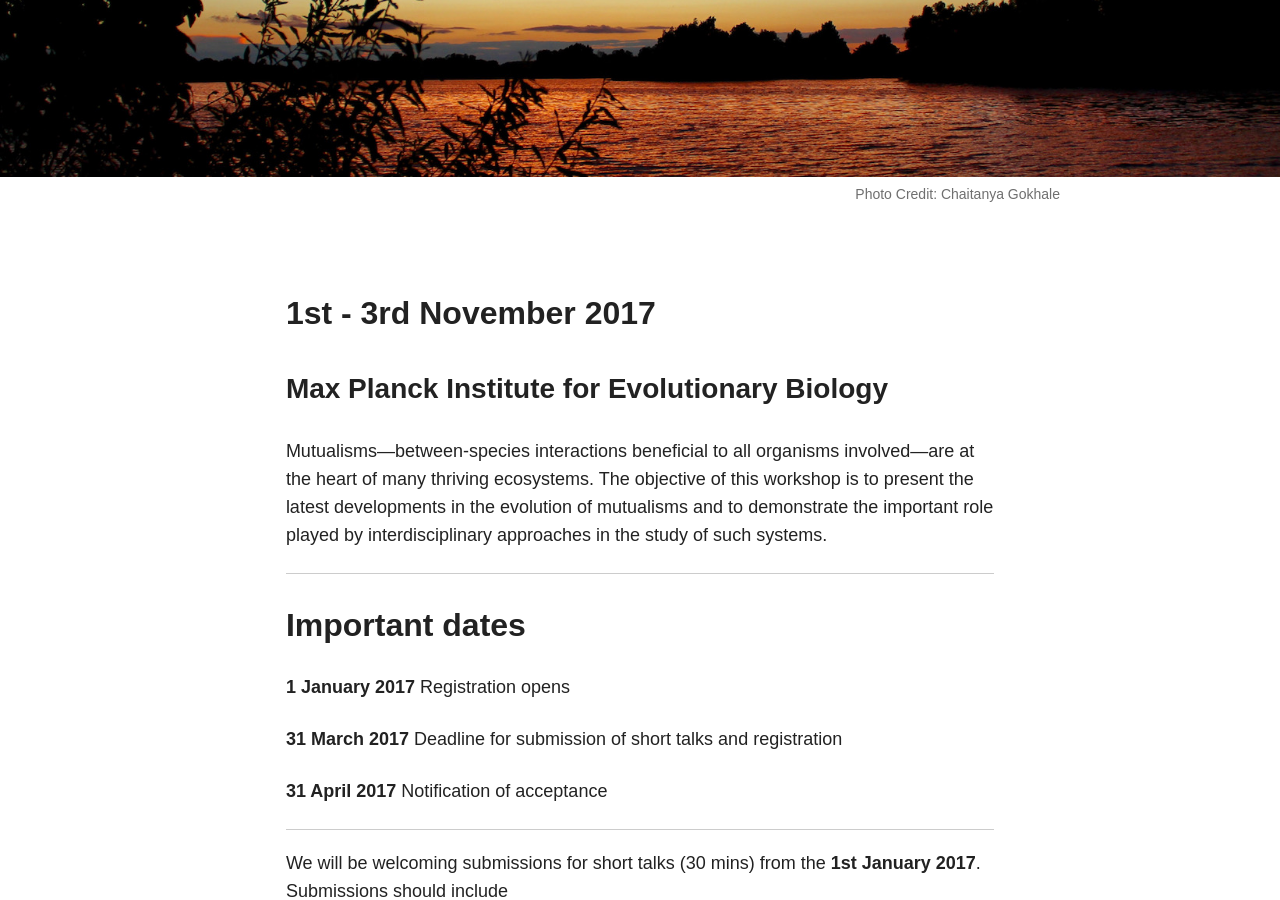
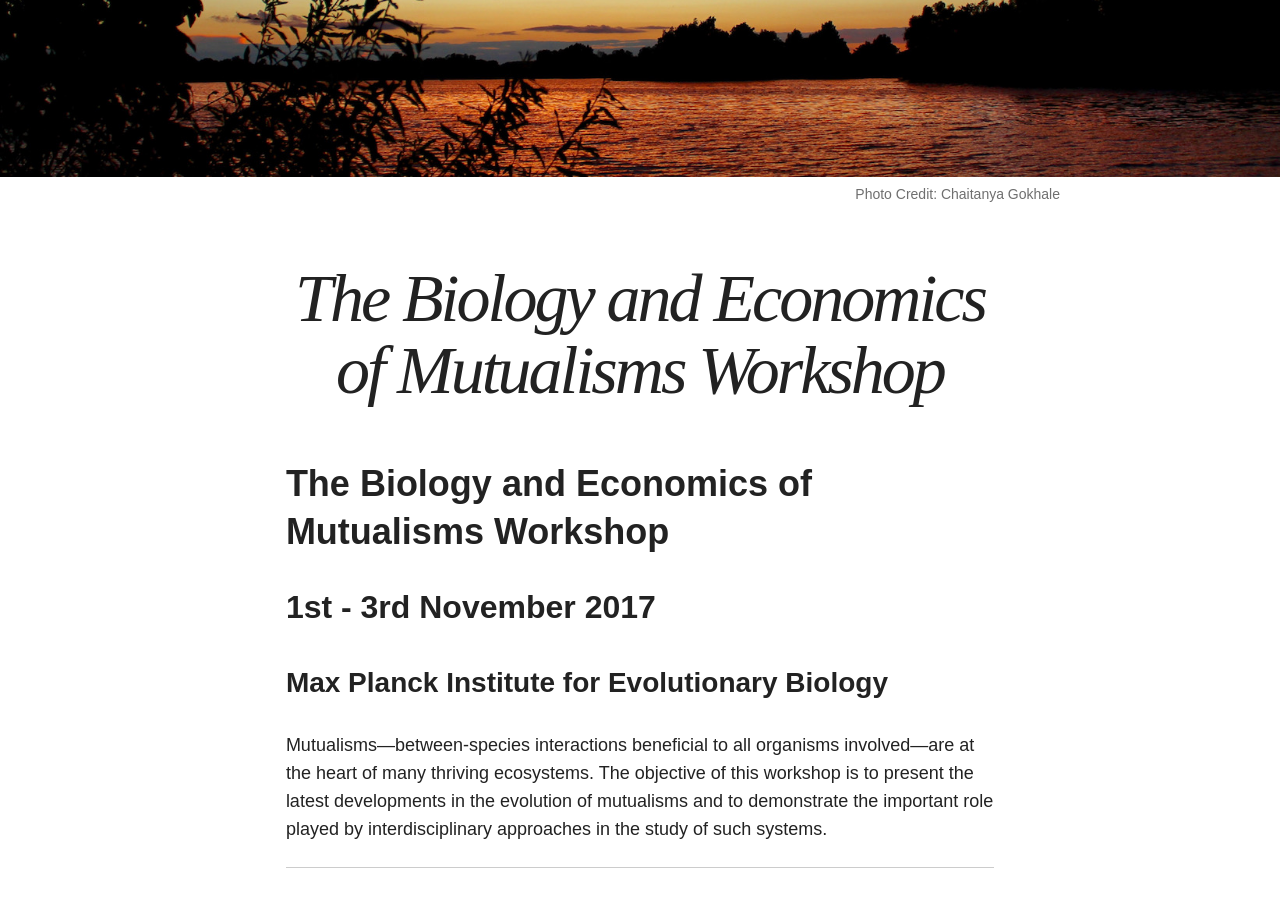
Before and after one commit to bionomics/bionomics, a Jekyll site: the page built from home/index.md, in a window 1280 px wide and 900 px high, scrolled down 367 px. Built offline with Jekyll 4.4.1, drawn with Linux system fonts in a browser that asks for light colours; nearby versions of some CDN libraries; our own code applies the rules of GitHub Pages for plain Markdown files.

Commit message:
hopefully title is properly displayed

```diff
--- a/home/index.md
+++ b/home/index.md
@@ -7,7 +7,7 @@
   credit: Chaitanya Gokhale
 ---
 
-<!-- # The Biology and Economics of Mutualisms Workshop -->
+# The Biology and Economics of Mutualisms Workshop
 
 ## 1st - 3rd November 2017
 
```
